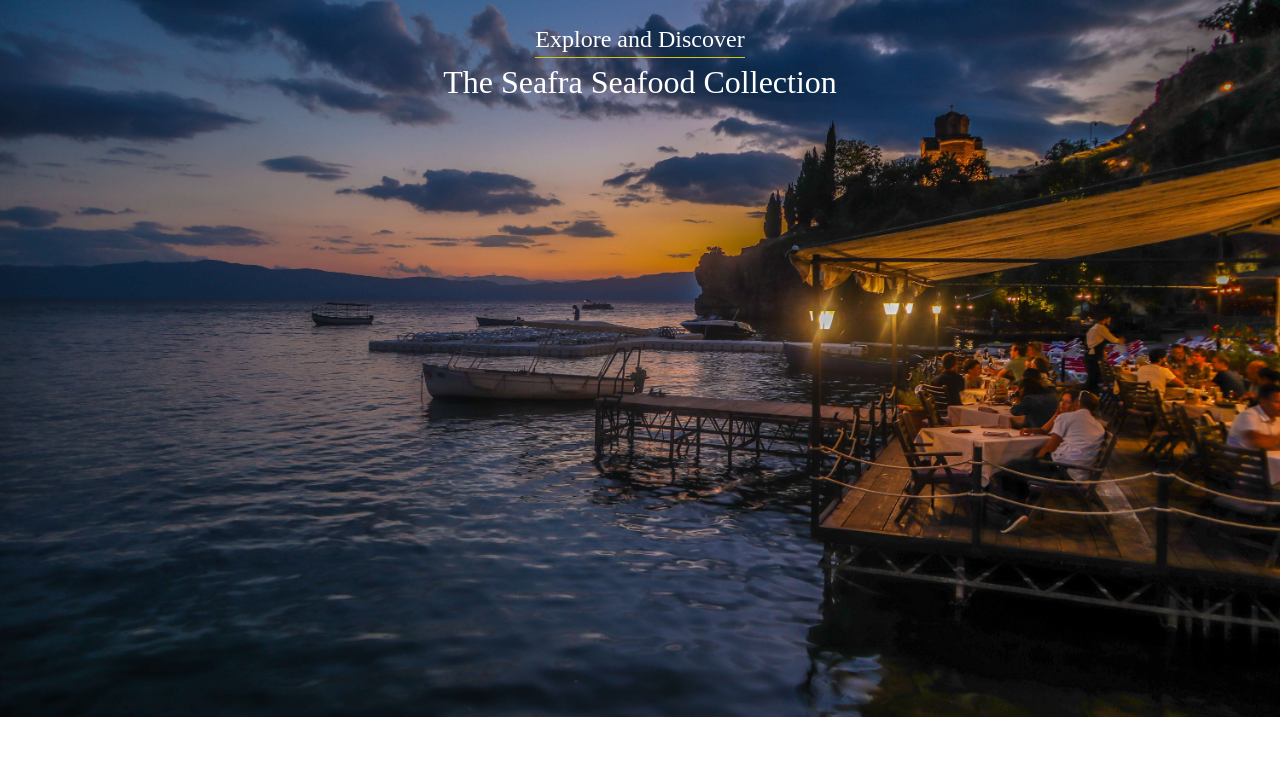
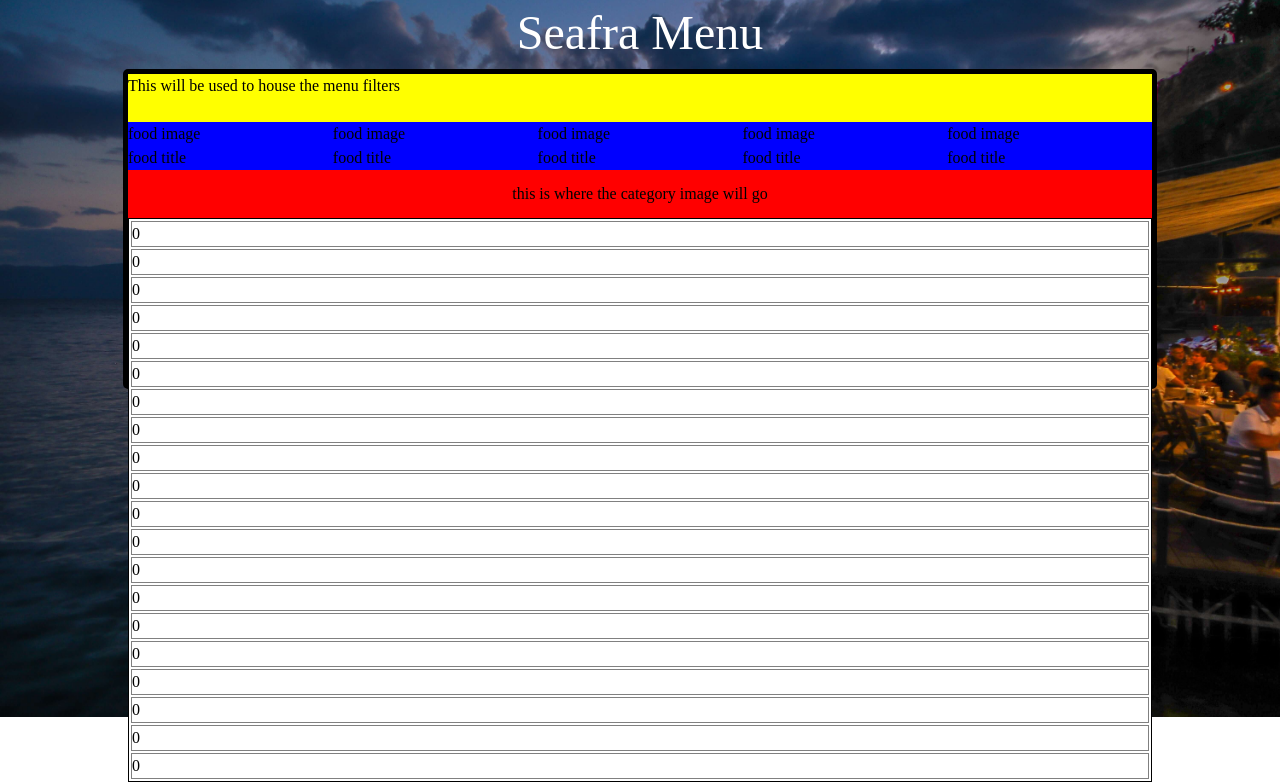
Before and after one commit to hyradar/restaurant, a website built with webpack: page dist/index.html in a window 1280 px wide. Both pictures are taken after a click on the link "Menu". Shown: the part 83-865 px from the top of the page. Before the commit the page ends 800 px from the top, so only its background shows below. Built offline with nearby package versions, Linux system fonts and the light colour scheme.

Commit message:
created menu layout

```diff
--- a/src/homepage.js
+++ b/src/homepage.js
@@ -1,7 +1,14 @@
 
 import {generateTopBar} from './topbar.js';
+import {generateMenu} from './menupage.js';
+
+
 
 generateTopBar();
+
+let menuButton = document.getElementById('Menubutton');
+    menuButton.addEventListener('click', generateMenu);
+
 // Generating Center Box
 let centerBox = document.createElement('div');
 centerBox.className = 'centerbox';
--- a/src/index.js
+++ b/src/index.js
@@ -2,3 +2,4 @@
 import './script.js';
 import './style.css';
 import './topbar.js';
+import './menupage.js';
--- a/src/menupage.js
+++ b/src/menupage.js
@@ -1,5 +1,90 @@
+
+export function generateMenu() {
+    let centerBox = document.querySelector('.centerbox');
+    let content = document.getElementById('content');
+
+    //Remove previous page contents
+    centerBox.remove();
+
+    //Page Div to manage layout
+    let menuPageDiv = document.createElement('div');
+    menuPageDiv.className = 'menupagediv';
+
+    content.appendChild(menuPageDiv);
+
+    //Title Card
+    let menuTitle = document.createElement('h1');
+    let menuTitleCard = document.createElement('div');
+    menuTitle.className = 'menutitle';
+    menuTitle.innerHTML = 'Seafra Menu';
+    menuTitleCard.className = 'menutitlecard';
+
+    menuTitleCard.appendChild(menuTitle);
+    menuPageDiv.appendChild(menuTitleCard);
 
 
-//Delete Center Box
 
-//Generate Table
+    //This Div is to organize all elements within the menu
+    let menuDiv = document.createElement('div');
+    let categoryDiv = document.createElement('div');
+    //Will change below to img once I have one
+    let categoryTitleImage = document.createElement('div');
+
+    menuDiv.className = 'menudiv';
+    categoryDiv.className = 'categorydiv';
+    categoryTitleImage.className = 'categorytitleimage';
+    categoryTitleImage.innerHTML = 'this is where the category image will go';
+
+    //This will be used to house the menu filters
+    let filterNav = document.createElement('nav');
+    filterNav.className = 'filternav';
+    filterNav.innerHTML = 'This will be used to house the menu filters';
+
+    menuDiv.appendChild(filterNav);
+
+
+    //generate food categories
+    let optionCarousel = document.createElement('nav');
+    let foodCategories = document.createElement('ul');
+    optionCarousel.className = 'optionscarousel';
+    foodCategories.className = 'foodcategories';
+
+    for (let i = 0; i < 5; i ++) {
+        let foodOption = document.createElement('li');
+        foodOption.className = 'foodoption';
+
+        //Temporarily a div so I can use InnerHTML
+        let foodOptionImage = document.createElement('div');
+        let foodOptionTitle = document.createElement('div');
+        foodOptionImage.innerHTML = 'food image';
+        foodOptionTitle.innerHTML = 'food title';
+
+        foodOption.appendChild(foodOptionImage);
+        foodOption.appendChild(foodOptionTitle);
+        foodCategories.appendChild(foodOption);
+    }
+    optionCarousel.appendChild(foodCategories);
+    menuDiv.appendChild(optionCarousel);
+    menuPageDiv.appendChild(menuDiv);
+
+    //Menu Table
+    //Image? - Title/Descriptiong - Price
+    let menuTable = document.createElement('table');
+    menuTable.className = 'menutable';
+
+    categoryDiv.appendChild(categoryTitleImage);
+    menuDiv.appendChild(categoryDiv)
+    menuDiv.appendChild(menuTable);
+
+    for (let i = 0; i < 20; i++) {
+        let tableRow = document.createElement('tr');
+        menuTable.appendChild(tableRow);
+        for (let i = 0; i < 1; i++) {
+            let tableData = document.createElement('td');
+            tableData.innerHTML = i;
+            tableRow.appendChild(tableData);
+        }
+    }
+
+
+}
--- a/src/style.css
+++ b/src/style.css
@@ -45,6 +45,13 @@
 body {
   text-rendering: optimizeSpeed;
   line-height: 1.5;
+}
+
+#content {
+  display: flex;
+  flex-direction: column;
+  justify-content: center;
+  align-items: center;
 }
 
 .toprow {
@@ -210,6 +217,77 @@
     font: inherit;
 }
 
+.menutitlecard {
+  width: 80vw;
+  text-align: center;
+}
+
+.menupagediv {
+
+  display: flex;
+  justify-content: center;
+  align-items: center;
+  flex-direction: column;
+}
+
+.filternav {
+  width: 100%;
+  height: 3rem;
+  background-color: yellow;
+}
+
+.foodcategories {
+  height: 3rem;
+  background-color: blue;
+
+  display: grid;
+  grid-template-columns: repeat(5, 1fr);
+}
+
+.foodoption {
+  display: grid;
+  grid-template-rows: repeat(2, 1fr);
+}
+
+.categorydiv {
+  width: 100%;
+  height: 3rem;
+  background-color: red;
+
+  display: flex;
+  justify-content: center;
+  align-items: center;
+}
+
+.menudiv {
+  height: 20rem;
+  background-color: green;
+  border: 5px solid black;
+  border-radius: 5px;
+}
+
+.menutitle {
+  font-size: 3rem;
+  color: white;
+}
+
+.menutable {
+  height: 10rem;
+  width: 80vw;
+  background-color: white;
+}
+
+table {
+  border: 1px solid black;
+}
+
+td,
+tr {
+  border: 1px solid grey;
+}
+
+
+
 /* Remove all animations, transitions and smooth scroll for people that prefer not to see them */
 @media (prefers-reduced-motion: reduce) {
   html:focus-within {
--- a/src/topbar.js
+++ b/src/topbar.js
@@ -60,6 +60,7 @@
             let firstAnchor = document.createElement('a');
             firstAnchor.innerHTML = item;
             firstAnchor.href = '#';
+            firstAnchor.id = item + 'button';
 
             let secondAnchor = document.createElement('a');
             secondAnchor.href = '#';
@@ -92,6 +93,7 @@
                 let itemAnchor = document.createElement('a');
                 itemAnchor.innerHTML = item;
                 itemAnchor.href = '#';
+                itemAnchor.id = item + 'button';
 
                 rowLogo.src = seafraLogoWhite;
 
@@ -141,6 +143,7 @@
             let itemAnchor = document.createElement('a');
             itemAnchor.innerHTML = item;
             itemAnchor.href = '#';
+            itemAnchor.id = item + 'button';
 
             menuItem.append(itemAnchor);
             menuBar.appendChild(menuItem);
@@ -199,9 +202,11 @@
         let dropDownItem = document.createElement('li');
         dropDownItem.className = 'dropdown-item';
 
+
         let firstAnchor = document.createElement('a');
         firstAnchor.innerHTML = item;
         firstAnchor.href = '#';
+        firstAnchor.id = item + 'button';
 
         let secondAnchor = document.createElement('a');
         secondAnchor.href = '#';
```
